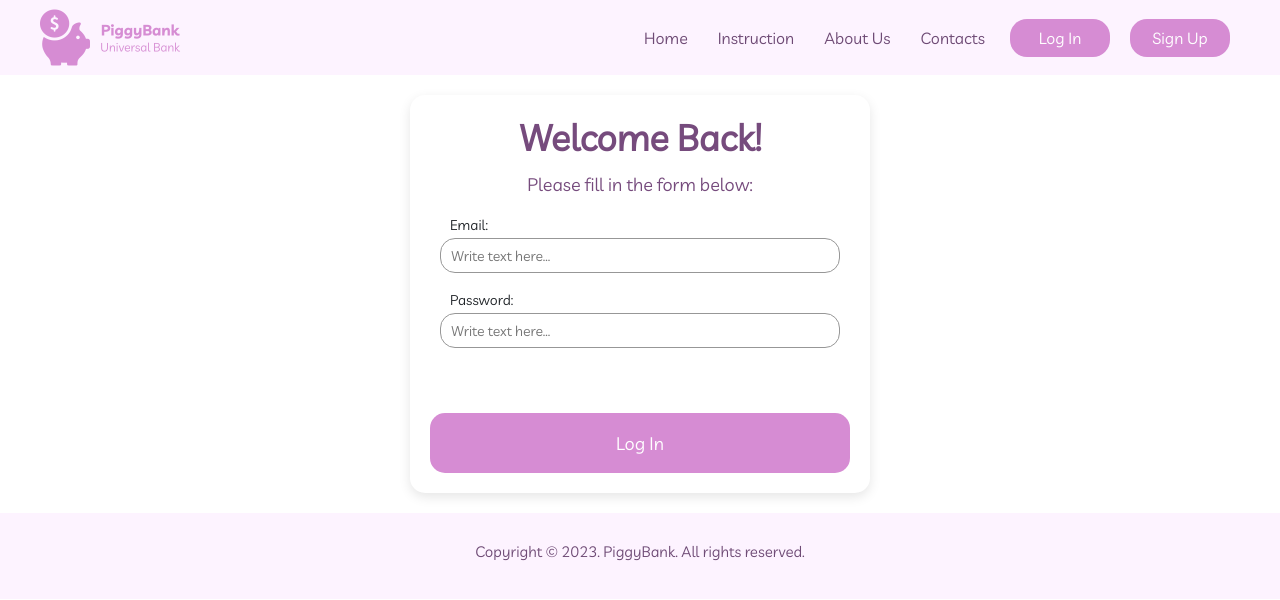
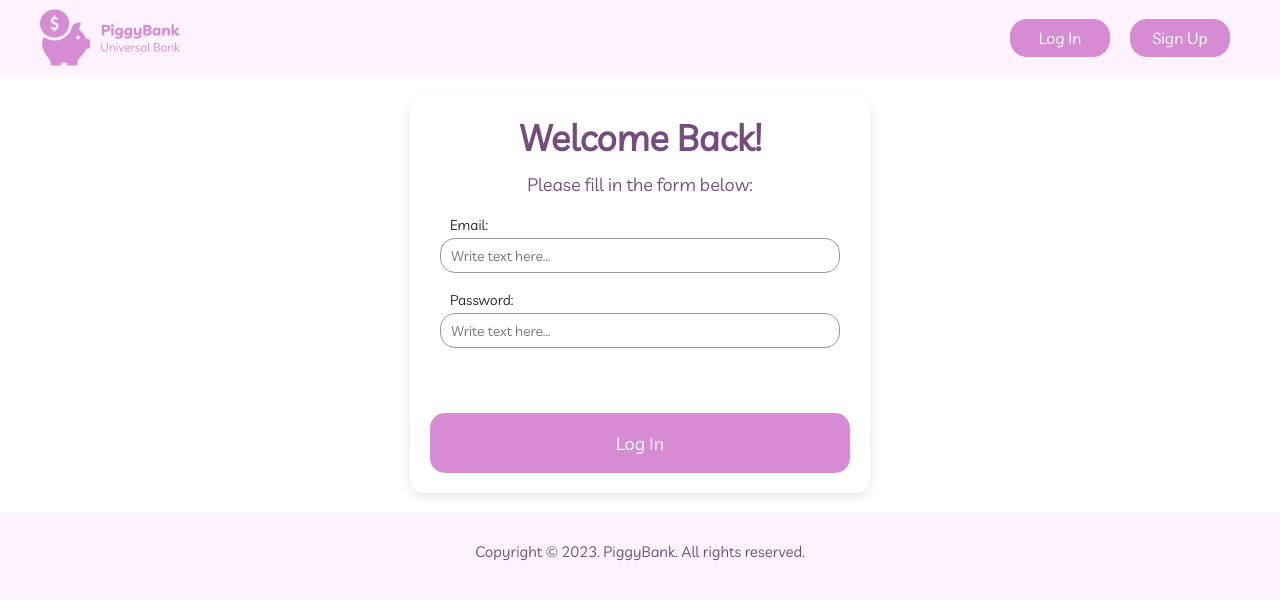
Before and after one commit to YapieRT/piggy-bank-ui, a React (Create React App) app: page /adminpanel in a window 1280 px wide. Shown: the top 600 px of the page. Built offline with nearby package versions, Linux system fonts and the light colour scheme.

Commit message:
Header Update

```diff
--- a/src/components/header/header.js
+++ b/src/components/header/header.js
@@ -1,15 +1,17 @@
 import React, { useState } from 'react';
-import { Link } from 'react-router-dom';
+import { Link, useNavigate } from 'react-router-dom';
 import './header.css';
 import logo from '../../icons/header/logo.png';
 
-function Header() {
+function Header(props) {
+  const navigate = useNavigate();
   const [showBurgerMenu, setShowBurgerMenu] = useState(false);
 
   const tokenExists = localStorage.getItem('token') !== null;
 
-  const logOut = () => {
+  const logOut = (event) => {
     localStorage.clear();
+    navigate('/');
   };
 
   const headerButtons = () => {
@@ -38,11 +40,35 @@ function Header() {
       );
     }
   };
+
+  const navItems = () => {
+    if (props.nav)
+      return (
+        <>
+          {' '}
+          <ul className='nav-items'>
+            <li className='nav-item' onClick={() => scrollToSection('Home')}>
+              Home
+            </li>
+            <li className='nav-item' onClick={() => scrollToSection('Instruction')}>
+              Instruction
+            </li>
+            <li className='nav-item' onClick={() => scrollToSection('About Us')}>
+              About Us
+            </li>
+            <li className='nav-item' onClick={() => scrollToSection('Support')}>
+              Contacts
+            </li>
+          </ul>
+        </>
+      );
+  };
   const handleMenuClick = () => {
     setShowBurgerMenu(!showBurgerMenu);
   };
 
   const scrollToSection = (sectionId) => {
+    navigate('/');
     const section = document.getElementById(sectionId);
     section.scrollIntoView({ behavior: 'auto' });
   };
@@ -60,20 +86,7 @@ function Header() {
       </div>
 
       <nav className={`nav ${showBurgerMenu ? 'active' : ''}`}>
-        <ul className='nav-items'>
-          <li className='nav-item' onClick={() => scrollToSection('Home')}>
-            Home
-          </li>
-          <li className='nav-item' onClick={() => scrollToSection('Instruction')}>
-            Instruction
-          </li>
-          <li className='nav-item' onClick={() => scrollToSection('About Us')}>
-            About Us
-          </li>
-          <li className='nav-item' onClick={() => scrollToSection('Support')}>
-            Contacts
-          </li>
-        </ul>
+        {navItems()}
         <div className='buttons-container'>{headerButtons()}</div>
       </nav>
     </header>
--- a/src/containers/main-page/main-page.js
+++ b/src/containers/main-page/main-page.js
@@ -12,7 +12,7 @@ import './main-page.css';
 function MainPage() {
   return (
     <>
-      <Header />
+      <Header nav={true} />
       <StartPage />
       <Tutorial />
       <Info />
```
